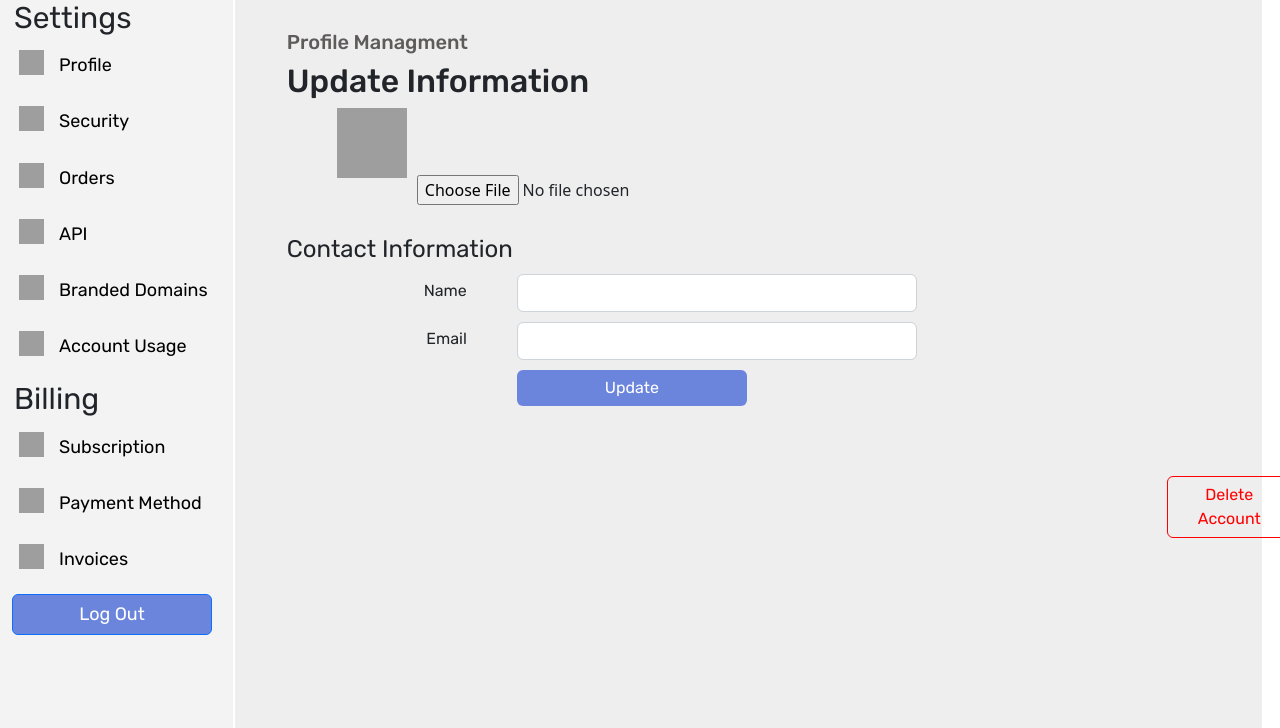
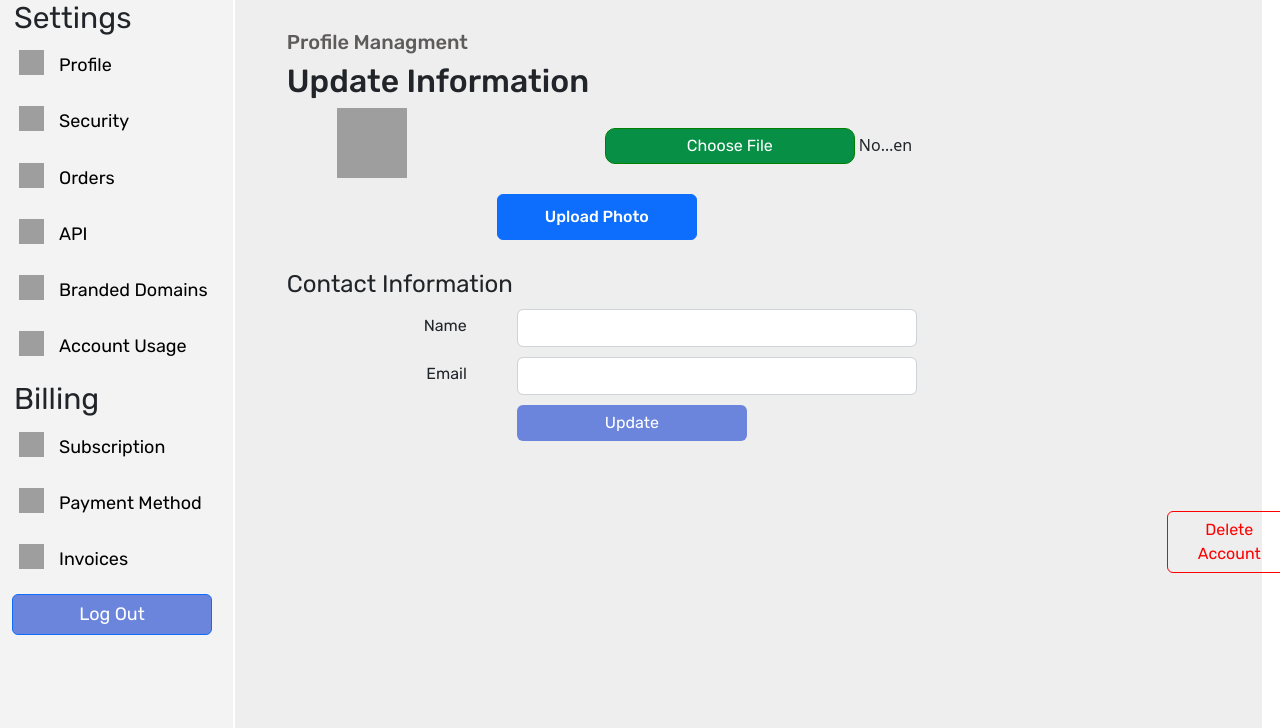
Before and after one commit to Dimaaap/URL-Shortener, a Django app: template urlShortener/users/templates/users/account.html in a window 1280 px wide. Shown: the part 118-846 px from the top of the page. Run offline with Django 4.2, Linux system fonts and the light colour scheme; the template is opened without the code that fills it: values that come from a table or form of the project are taken from there, others are empty; parts of the project's set-up code (start-up, migrations or seed data) failed here and were passed over; some web fonts are replaced; grey boxes are pictures that could not be loaded.

Commit message:
Made a backend for user account main page

```diff
--- a/urlShortener/urlShortener/settings.py
+++ b/urlShortener/urlShortener/settings.py
@@ -119,7 +119,7 @@ STATIC_ROOT = os.path.join(BASE_DIR, 'staticfiles')
 
 # Media Files Upload
 
-MEDIA_ROOT = BASE_DIR / 'media'
+MEDIA_ROOT = os.path.join(BASE_DIR, 'media')
 MEDIA_URL = '/media/'
 
 # Default primary key field type
--- a/urlShortener/urlShortener/urls.py
+++ b/urlShortener/urlShortener/urls.py
@@ -10,4 +10,4 @@ urlpatterns = [
 ]
 
 if settings.DEBUG:
-    urlpatterns += static(settings.MEDIA_URL, document_root=settings.MEDIA_URL)
+    urlpatterns += static(settings.MEDIA_URL, document_root=settings.MEDIA_ROOT)
--- a/urlShortener/users/forms.py
+++ b/urlShortener/users/forms.py
@@ -54,7 +54,7 @@ class LogInForm(forms.Form):
 
 
 class UploadAvatarForm(forms.Form):
-    avatar = forms.ImageField(label='', widget=forms.FileInput())
+    avatar = forms.ImageField(label='', widget=forms.FileInput(), required=False)
 
 
 class UserInformationForm(forms.ModelForm):
--- a/urlShortener/users/models.py
+++ b/urlShortener/users/models.py
@@ -20,7 +20,8 @@ class User(AbstractUser):
 
     def save(self, *args, **kwargs):
         split_email = str(self.email).split("@")[0]
-        self.url_username = split_email + str(randint(1, 100))
+        if not self.url_username:
+            self.url_username = split_email + str(randint(1, 100))
         super(User, self).save(*args, **kwargs)
 
     def __str__(self):
--- a/urlShortener/users/static/users/css/account.css
+++ b/urlShortener/users/static/users/css/account.css
@@ -168,7 +168,35 @@ nav ul li:hover {
 
 #update-avatar input{
     margin-top: -150px;
+    float: right;
+    margin-top: -50px;
+    margin-left: -40px;
 }
+
+#upload-button {
+    padding: 10px;
+    width: 200px;
+    margin-left: 80px;
+    font-family: 'Rubik';
+    font-weight: 500;
+}
+
+#upload-button:hover {
+
+}
+
+/* CUSTOMIZING FILE-UPLOAD BUTTON */
+::-webkit-file-upload-button {
+    background: #088F46;
+    border: 1px solid green;
+    border-radius: 10px;
+    padding: 5px;
+    width: 250px;
+    color: white;
+    font-family: 'Rubik';
+    font-size: 16px;
+}
+
 
 #info-form {
     max-width: 500px;
@@ -179,6 +207,13 @@ nav ul li:hover {
     display: inline-block;
     vertical-align: middle;
     margin-left: 50px;
+}
+
+#uploaded-user-avatar {
+    border-radius: 50px 50px;
+    margin-left: -40px;
+    height: 80px;
+    width: 80px;
 }
 
 /* CONTACT INFORMATION TITLE */
@@ -225,6 +260,11 @@ nav ul li:hover {
     margin-top: 5px;
 }
 
+#info-form input {
+    font-family: 'Rubik';
+    color: #919191;
+}
+
 #update-profile {
     background: #6C85DC;
     border: none;
--- a/urlShortener/users/templates/users/account.html
+++ b/urlShortener/users/templates/users/account.html
@@ -90,19 +90,22 @@
                 <h2 class="update-info">Update Information</h2>
                 <form method="post" id="update-avatar" enctype="multipart/form-data"
                       action="{% url 'avatar-form' request.user.url_username %}" class="user-form">
-                    {% if request_user.user_avatar %}
-                        <img src="{{ user_avatar.url }}" class="user-avatar">
+                    {% if user_avatar %}
+                        <img src="{{ user_avatar.url }}" class="user-avatar" id="uploaded-user-avatar">
                     {% else %}
                         <img src="https://img.freepik.com/free-icon/user_318-159711.jpg?t=st=1679650947~exp=1679651547~hmac=5c6bdaffbb489191864df335c1d525ad3fa220dddb887ad1497e6419e0517620"
                              class="user-avatar">
                     {% endif %}
                     {% csrf_token %}
                     {{ second_form.as_p }}
+                    <button class="btn btn-primary" id="upload-button" type="submit">
+                        Upload Photo
+                    </button>
                     </form>
                 <h4 class="contact-information">Contact Information</h4>
                 <form method="post" class="user-form" id="info-form">
-                    <!--{% csrf_token %}
-                    {{ form.as_p }}-->
+                    {% csrf_token %}
+                    <!--{{ form.as_p }}-->
                     {% for field in form %}
                         <div class="grid-container">
                             <label class="field-label">{{ field.label }}</label>
--- a/urlShortener/users/urls.py
+++ b/urlShortener/users/urls.py
@@ -7,5 +7,6 @@ urlpatterns = [
     path('', signup_view, name='signup'),
     path('login', signin_view, name='signin'),
     path('account/<str:url_username>/', account_view, name='account'),
-    path('upload-avatar/<str:url_username>/', upload_avatar_form, name='avatar-form')
+    path('upload-avatar/<str:url_username>/', upload_avatar_form, name='avatar-form'),
+    path('delete-account/<str:url_username>/', delete_account, name='delete-account')
 ]
```
Also changed, not shown: urlShortener/users/views.py (+25 -6 lines).
